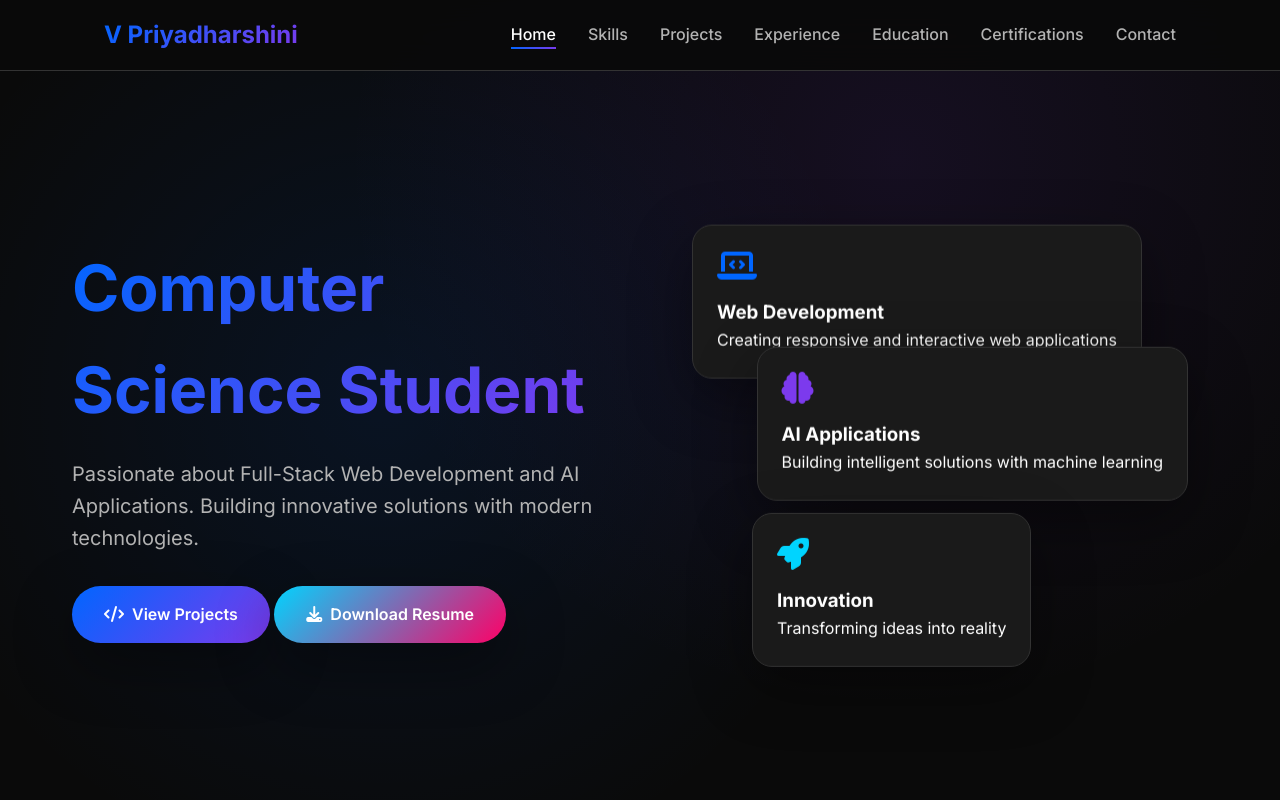
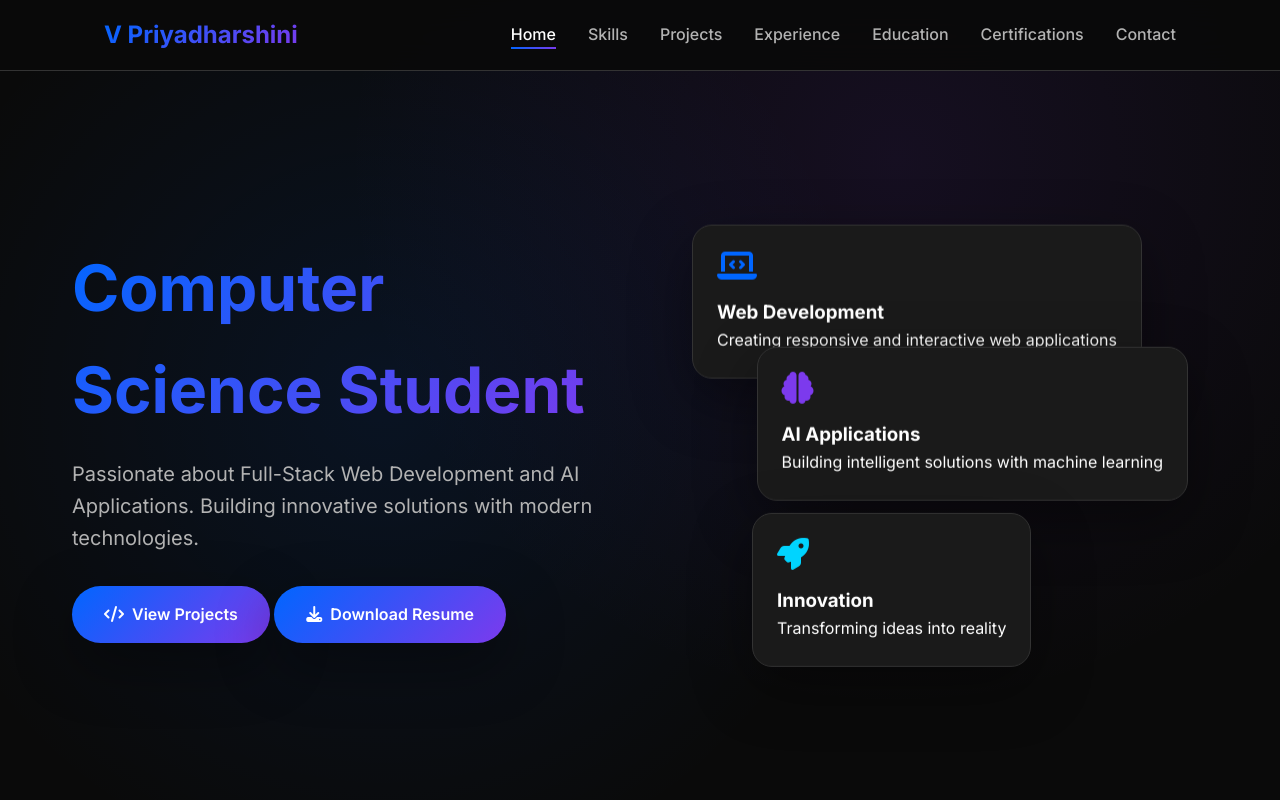
Before and after one commit to VPriya100code/Portfolio, a plain HTML site: page index.html in a window 1280 px wide. Shown: the top 800 px of the page. Drawn offline with Linux system fonts and the light colour scheme.

Commit message:
Update index.html

```diff
--- a/index.html
+++ b/index.html
@@ -802,10 +802,10 @@
             <i class="fas fa-code"></i>
             View Projects
           </a>
-          <a href="path/to/your_resume.pdf" download class="cta-button" style="background: var(--gradient-secondary);">
-    <i class="fas fa-download"></i>
-    Download Resume
-  </a>
+      <a href="https://drive.google.com/file/d/16TUy1t06lVw9B939smjiaRZctLQHxTJV/view" target="_blank" class="cta-button" style="background: var(--gradient-primary);">
+            <i class="fas fa-download"></i>
+            Download Resume
+          </a>
         </div>
         <div class="hero-visual">
           <div class="floating-card card-1">
```
